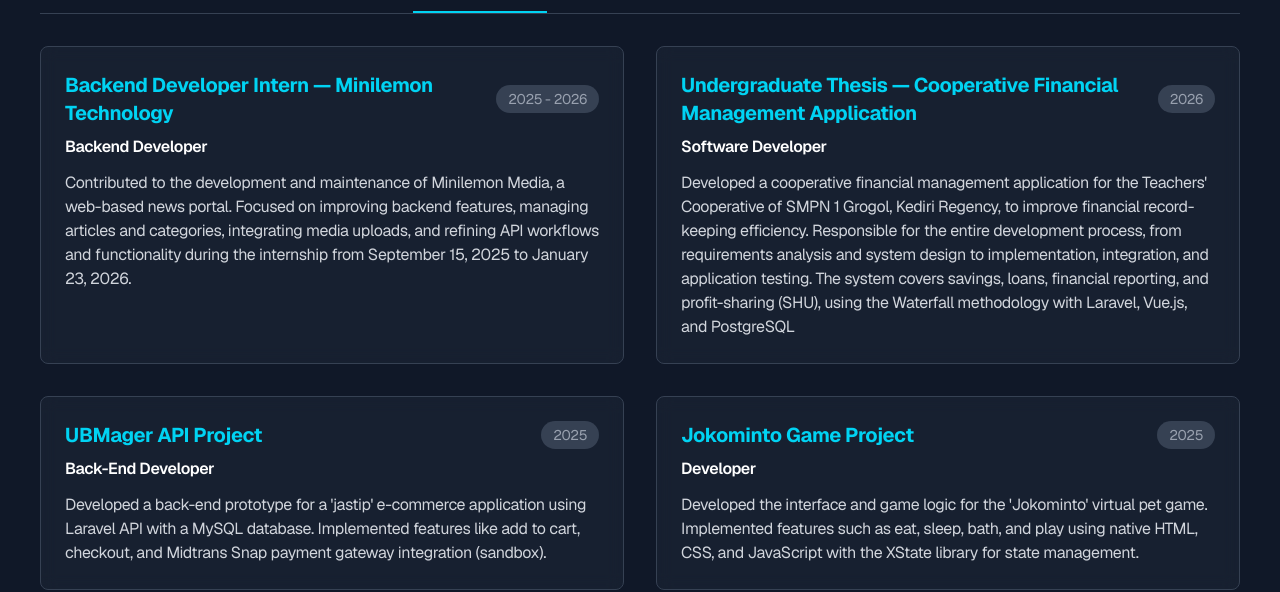
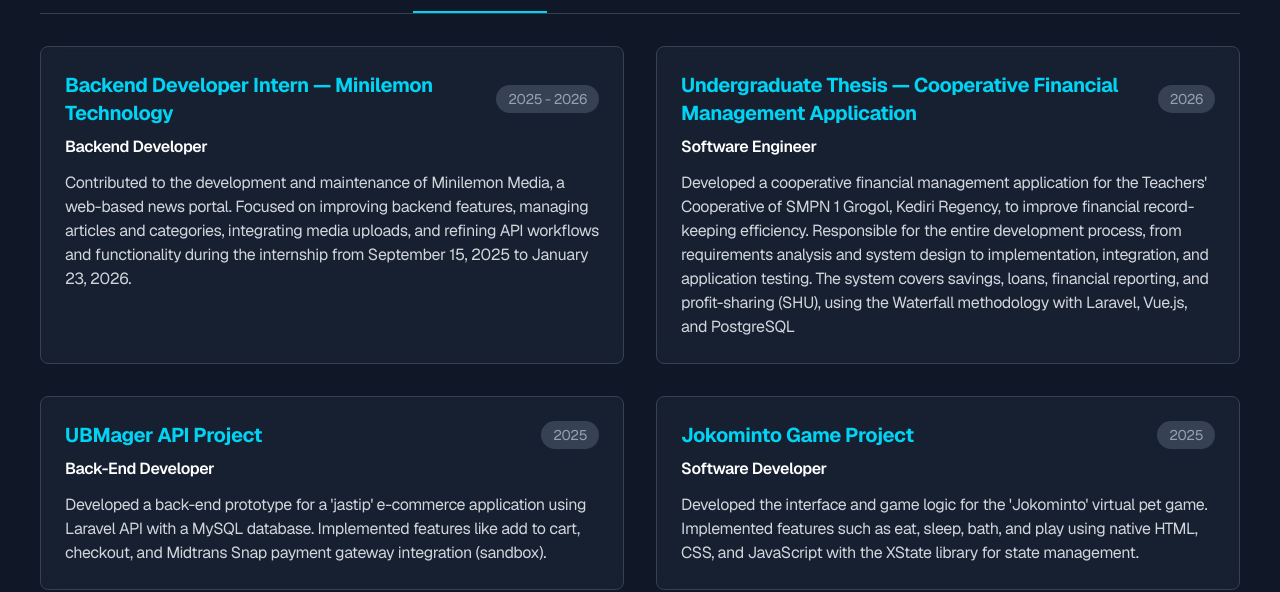
Before and after one commit to fafa123id/portofolio-fafa, a Next.js app: page / in a window 1280 px wide. Shown: the part 1841-2433 px from the top of the page. Built offline with nearby package versions, Linux system fonts and the light colour scheme.

Commit message:
Update roles from Developer to Software Engineer in project descriptions

```diff
--- a/app/page.js
+++ b/app/page.js
@@ -71,7 +71,7 @@ const content = {
         },
         {
           title: "Skripsi — Sistem Aplikasi Manajemen Keuangan Koperasi",
-          role: "Software Developer",
+          role: "Software Engineer",
           year: "2026",
           description:
             "Mengembangkan sistem aplikasi manajemen keuangan Koperasi Guru SMPN 1 Grogol Kabupaten Kediri untuk meningkatkan efisiensi pencatatan keuangan. Bertanggung jawab atas seluruh proses pengembangan, mulai dari analisis kebutuhan, perancangan sistem, implementasi, integrasi, hingga pengujian aplikasi. Sistem mencakup pengelolaan simpanan, pinjaman, laporan keuangan, dan perhitungan SHU menggunakan metode Waterfall dengan Laravel, Vue.js, dan PostgreSQL.",
@@ -85,7 +85,7 @@ const content = {
         },
         {
           title: "Proyek Jokominto Game",
-          role: "Developer",
+          role: "Software Developer",
           year: "2025",
           description:
             "Mengembangkan antarmuka dan logika permainan untuk game virtual pet 'Jokominto'. Mengimplementasikan fitur-fitur seperti makan, tidur, mandi, dan bermain menggunakan HTML, CSS, dan JavaScript native dengan library XState.",
@@ -229,7 +229,7 @@ const content = {
         {
           title:
             "Undergraduate Thesis — Cooperative Financial Management Application",
-          role: "Software Developer",
+          role: "Software Engineer",
           year: "2026",
           description:
             "Developed a cooperative financial management application for the Teachers' Cooperative of SMPN 1 Grogol, Kediri Regency, to improve financial record-keeping efficiency. Responsible for the entire development process, from requirements analysis and system design to implementation, integration, and application testing. The system covers savings, loans, financial reporting, and profit-sharing (SHU), using the Waterfall methodology with Laravel, Vue.js, and PostgreSQL",
@@ -243,7 +243,7 @@ const content = {
         },
         {
           title: "Jokominto Game Project",
-          role: "Developer",
+          role: "Software Developer",
           year: "2025",
           description:
             "Developed the interface and game logic for the 'Jokominto' virtual pet game. Implemented features such as eat, sleep, bath, and play using native HTML, CSS, and JavaScript with the XState library for state management.",
```
